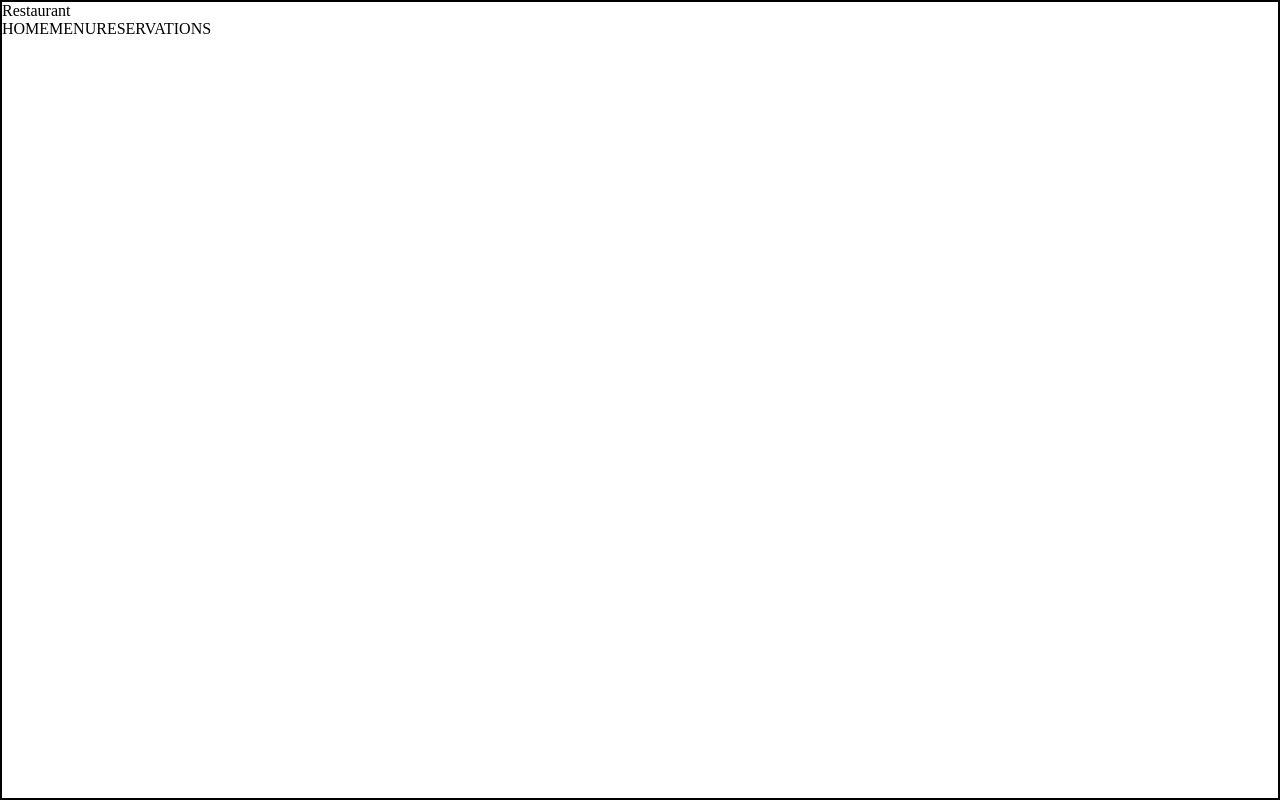
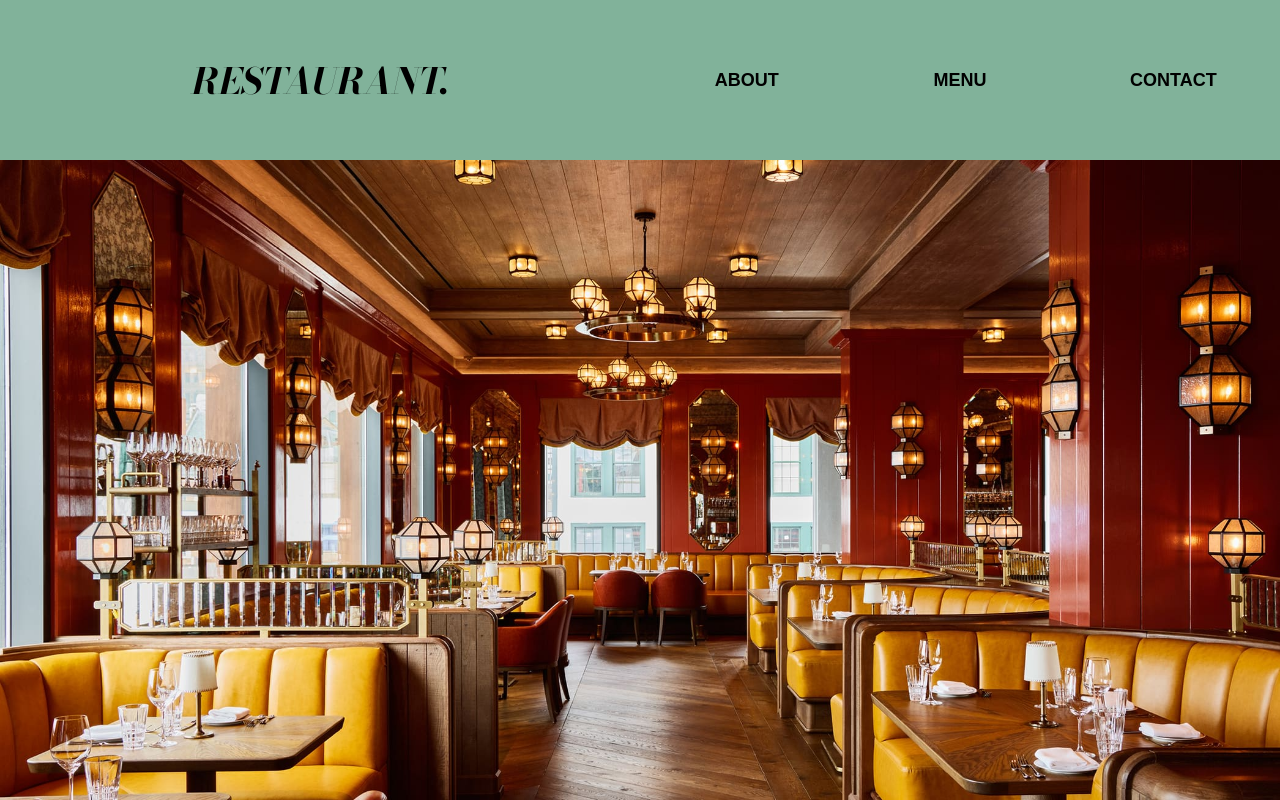
Before and after one commit to ejromm/Restaurant-Page, a website built with webpack: page dist/index.html in a window 1280 px wide. Built offline with nearby package versions, Linux system fonts and the light colour scheme.

Commit message:
created homepage

```diff
--- a/src/homepage.js
+++ b/src/homepage.js
@@ -1,4 +1,5 @@
 
+import Icon from './Carne-Mare-Read-McKendree.jpeg';
 
 // create homepage
 function homePage() {
@@ -6,29 +7,46 @@ function homePage() {
     const container = document.querySelector('#content');
 
     //create navbar and navbar elements
+    const header = document.createElement('div');
+    header.classList.add('header');
+    container.appendChild(header);
+
     const navBar = document.createElement('nav');
+    navBar.classList.add('nav-bar');
     const logo = document.createElement('div');
-    logo.classList.add('logo');
-    navBar.classList.add('nav-bar');
-    container.appendChild(logo);
-    logo.textContent = 'Restaurant';
-    container.appendChild(navBar);
+    logo.classList.add('header-logo');
+
+    header.appendChild(logo);
+    header.appendChild(navBar);
+
+    logo.textContent = 'RESTAURANT.';
 
     const navOne = document.createElement('a');
     const navTwo = document.createElement('a');
     const navThree = document.createElement('a');
 
-    navOne.textContent = 'HOME';
+    navOne.classList.add('nav-element');
+    navTwo.classList.add('nav-element');
+    navThree.classList.add('nav-element');
+
+    navOne.textContent = 'ABOUT';
     navTwo.textContent = 'MENU';
-    navThree.textContent = 'RESERVATIONS';
+    navThree.textContent = 'CONTACT';
 
-    navOne.classList.add('nav-item');
-    navTwo.classList.add('nav-item');
-    navThree.classList.add('nav-item');
+    navBar.append(navOne, navTwo, navThree);
 
-    navBar.appendChild(navOne)
-    navBar.appendChild(navTwo)
-    navBar.appendChild(navThree);
+    // main content
+
+    const mainBottom = document.createElement('div');
+    mainBottom.classList.add('main-content');
+    container.appendChild(mainBottom);
+
+    const mainImg = new Image();
+    mainImg.src = Icon;
+    mainImg.classList.add('main-image');
+    mainBottom.appendChild(mainImg);
+
+
 }
 
 export { homePage };
--- a/src/style.css
+++ b/src/style.css
@@ -1,27 +1,73 @@
-@import url('https://fonts.googleapis.com/css2?family=Inter:wght@100;200;300;400;500;600;700;800;900&family=Lato:ital,wght@0,100;0,300;0,400;0,700;0,900;1,100;1,300;1,400;1,700;1,900&family=Open+Sans:ital,wght@0,300;0,400;0,500;0,600;0,700;0,800;1,300;1,400;1,500;1,600;1,700&family=Roboto:ital,wght@0,100;0,300;0,400;0,500;0,700;0,900;1,100;1,300;1,400;1,500;1,700;1,900&display=swap');
-
-*, *:before, *:after {
-    -moz-box-sizing: border-box;
-    -webkit-box-sizing: border-box;
-    box-sizing: border-box;
+@import url('https://fonts.googleapis.com/css2?family=Bodoni+Moda:ital,opsz,wght@0,6..96,400;0,6..96,500;0,6..96,600;0,6..96,700;0,6..96,800;0,6..96,900;1,6..96,400;1,6..96,500;1,6..96,600;1,6..96,700;1,6..96,800;1,6..96,900&family=Fugaz+One&family=Inter:wght@100;200;300;400;500;600;700;800;900&family=Lato:ital,wght@0,100;0,300;0,400;0,700;0,900;1,100;1,300;1,400;1,700;1,900&family=Open+Sans:ital,wght@0,300;0,400;0,500;0,600;0,700;0,800;1,300;1,400;1,500;1,600;1,700&family=Roboto:ital,wght@0,100;0,300;0,400;0,500;0,700;0,900;1,100;1,300;1,400;1,500;1,700;1,900&family=Varela+Round&display=swap');
+* {
+    width: 100%;
+    height: 100%;
     margin: 0;
     padding: 0;
-    overflow: hidden;
 }
 html {
     width: 100%;
     height: 100%;
-
-
+    max-width: 100%;
+    margin: 0;
+    padding: 0;
+    font-size: 12px;
+    overflow: hidden;
 }
 body {
     width: 100%;
     height: 100%;
-    border: 1px solid black;
+    max-width: 100%;
+    margin: 0;
+    padding: 0;
+    overflow: auto;
+    background-color: #f4f1de;
+}
+.header {
+    width: 100%;
+    height: 20%;
+    background-color: #81b29a;
+    display: flex;
 
 }
+.header-logo {
+    width: 50%;
+    height: 100%;
+    display: flex;
+    justify-content: center;
+    align-items: center;
+    font-size: 3rem;
+    font-family: 'Bodoni Moda', sans-serif;
+    font-style: italic;
+    font-weight: 700;
+}
+.nav-bar {
+    height: 100%;
+    width: 50%;
+    display: flex;
+    flex-direction: row;
+    align-items: center;
+    justify-content: center;
+}
+.nav-element {
+   display: flex;
+   justify-content: center;
+   align-items: center;
+   font-size: 1.5rem;
+   color: black;
+   height: 10%;
+   font-family: 'Valera Round', sans-serif;
+   font-weight: 700;
+}
+.nav-element:hover {
+    color: #f4f1de;
+}
 #content {
+    display: flex;
+    flex-direction: column;
+}
+.main-content {
+    height: 80%;
     width: 100%;
-    height: 100%;
-    border: 1px solid black;
+    overflow: scroll;
 }
```
Also changed, not shown: dist/57ba7a2bbb9ec7fe7a50.jpeg (added), dist/main.js, src/Carne-Mare-Read-McKendree.jpeg (added).
